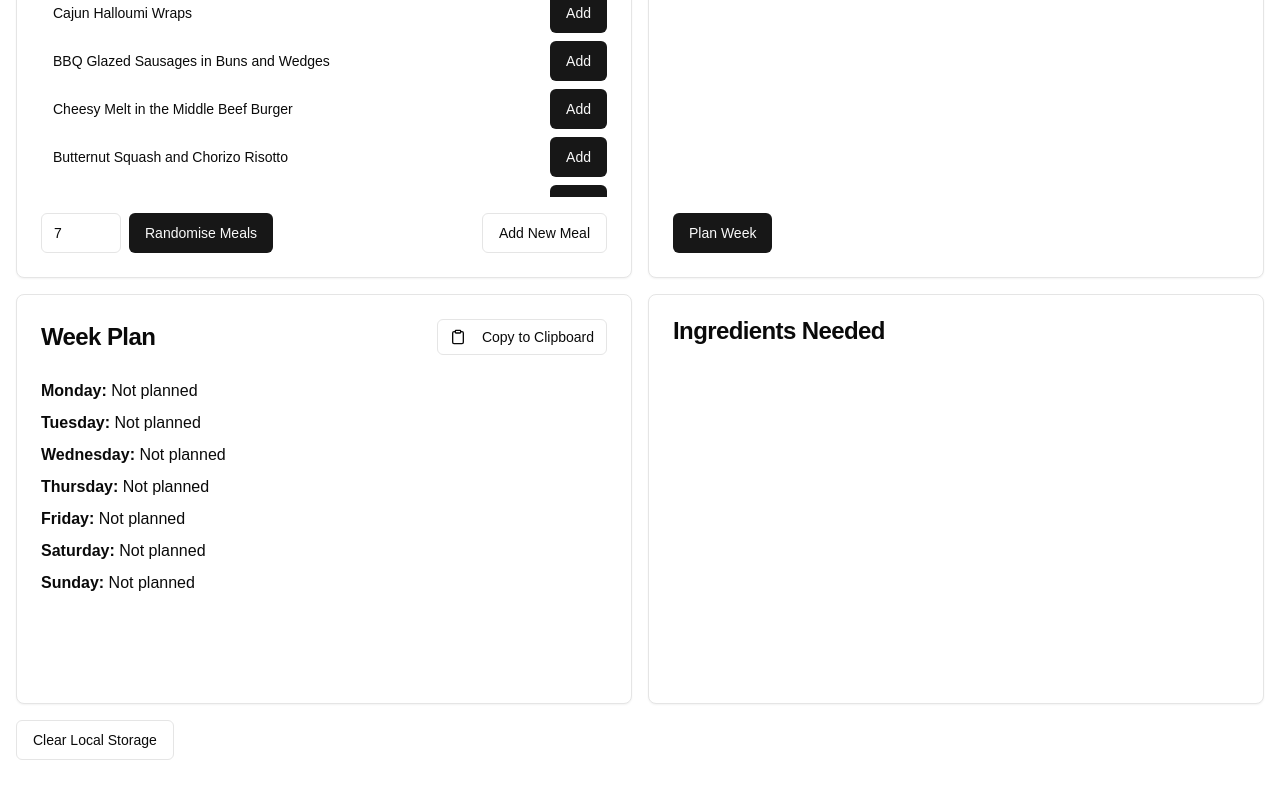
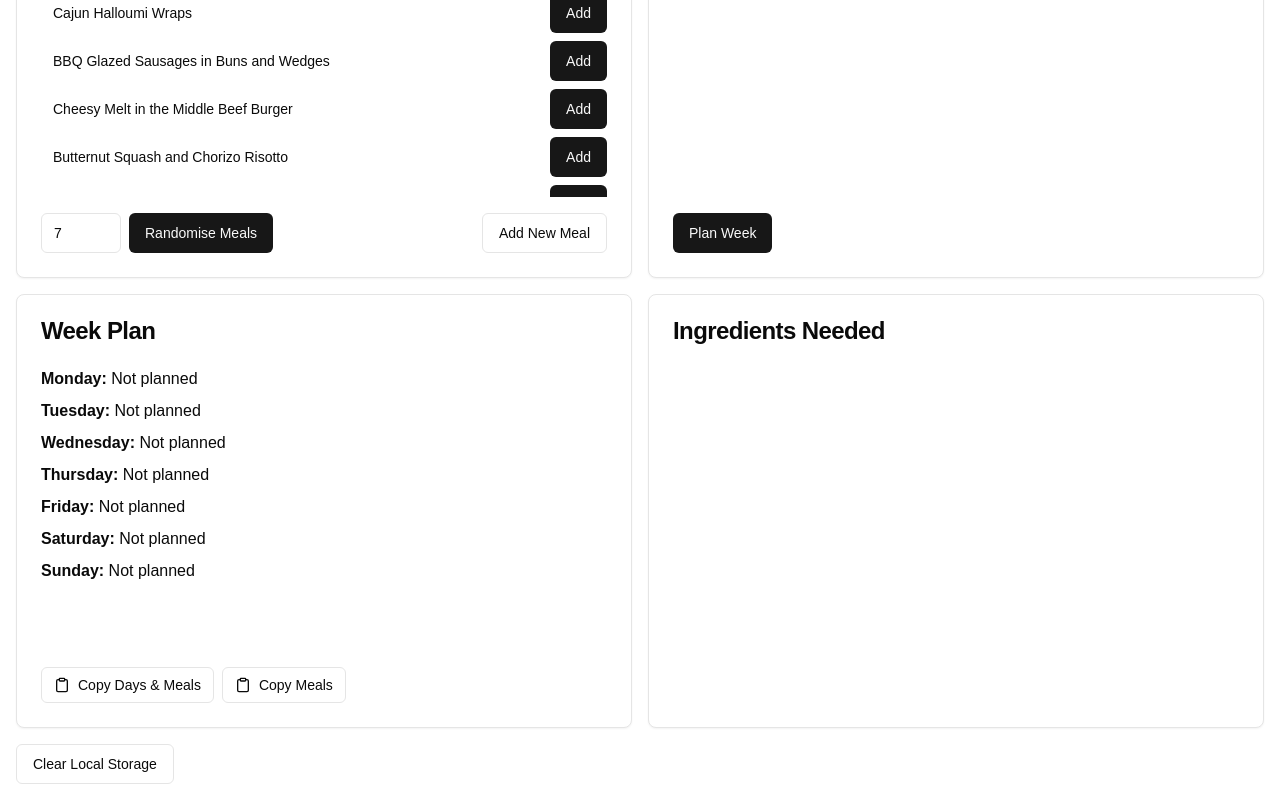
Before and after one commit to lukeorriss/foodplanner, a Next.js app: page / in a window 1280 px wide. Shown: the part 284-1084 px from the top of the page. Before the commit the page ends 1060 px from the top, so only its background shows below. Built offline with nearby package versions, Linux system fonts and the light colour scheme.

Commit message:
Updated copy to copy either days and meals or just meals

```diff
--- a/app/page.tsx
+++ b/app/page.tsx
@@ -238,20 +238,6 @@ export default function MealPlanner() {
             <CardHeader>
               <div className="flex justify-between items-center">
                 <CardTitle>Week Plan</CardTitle>
-                <Button
-                  variant="outline"
-                  size="sm"
-                  onClick={() => {
-                    const text = Object.values(weekPlan)
-                      .map((meal) => (meal ? meal.name : "Not planned"))
-                      .join("\n");
-                    navigator.clipboard.writeText(text);
-                    toast.success("Week plan copied to clipboard!");
-                  }}
-                >
-                  <ClipboardIcon className="h-4 w-4 mr-2" />
-                  Copy to Clipboard
-                </Button>
               </div>
             </CardHeader>
             <CardContent>
@@ -269,6 +255,34 @@ export default function MealPlanner() {
                   </div>
                 ))}
               </ScrollArea>
+              <div className="flex gap-2">
+                <Button
+                  variant="outline"
+                  size="sm"
+                  onClick={() => {
+                    const text = DAYS_OF_WEEK.map((day) => `${day}\t${weekPlan[day] ? weekPlan[day].name : "Not planned"}`).join("\n");
+                    navigator.clipboard.writeText(text);
+                    toast.success("Week plan copied to clipboard!");
+                  }}
+                >
+                  <ClipboardIcon className="h-4 w-4" />
+                  Copy Days & Meals
+                </Button>
+                <Button
+                  variant="outline"
+                  size="sm"
+                  onClick={() => {
+                    const text = Object.values(weekPlan)
+                      .map((meal) => (meal ? meal.name : "Not planned"))
+                      .join("\n");
+                    navigator.clipboard.writeText(text);
+                    toast.success("Week plan copied to clipboard!");
+                  }}
+                >
+                  <ClipboardIcon className="h-4 w-4" />
+                  Copy Meals
+                </Button>
+              </div>
             </CardContent>
           </Card>
 
```
